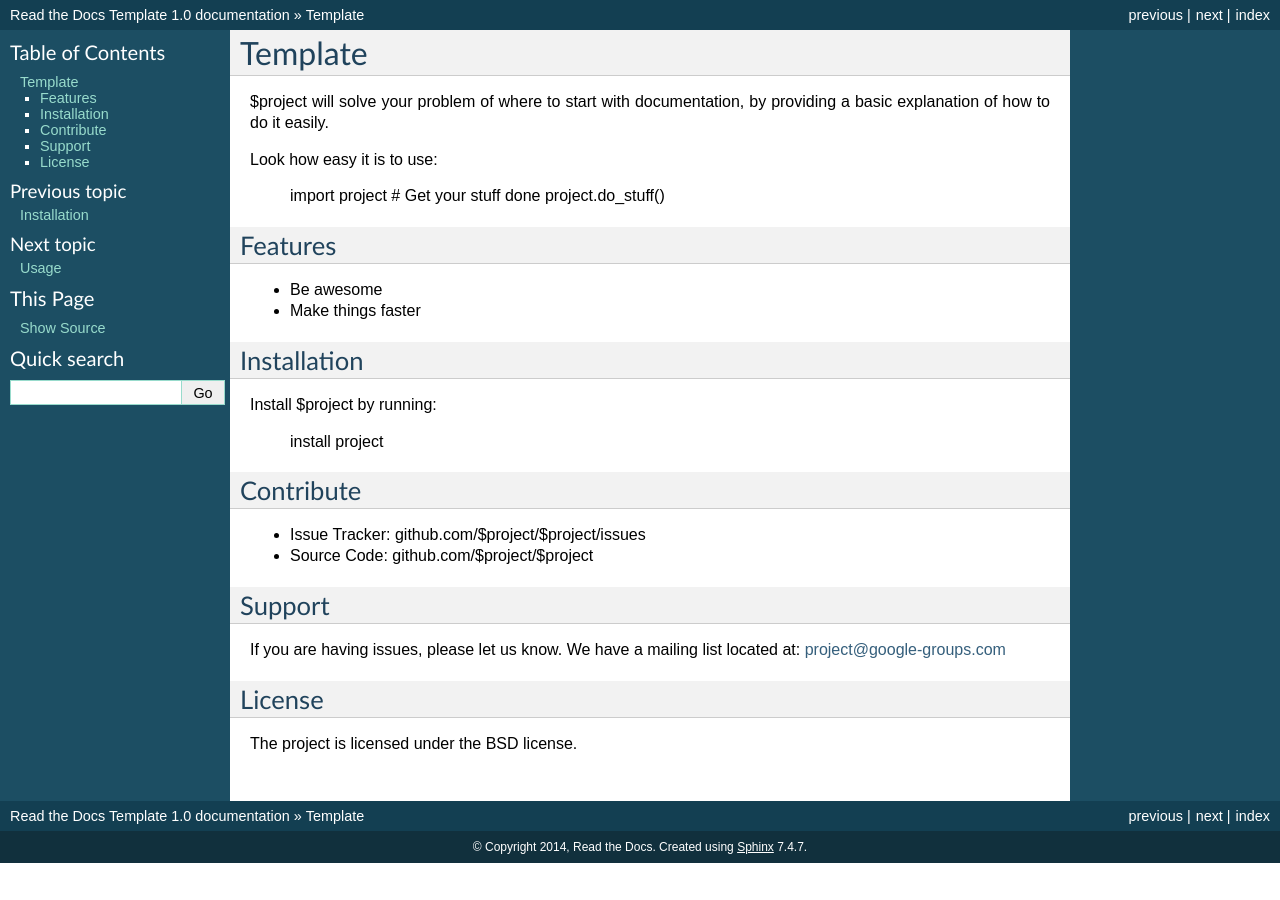
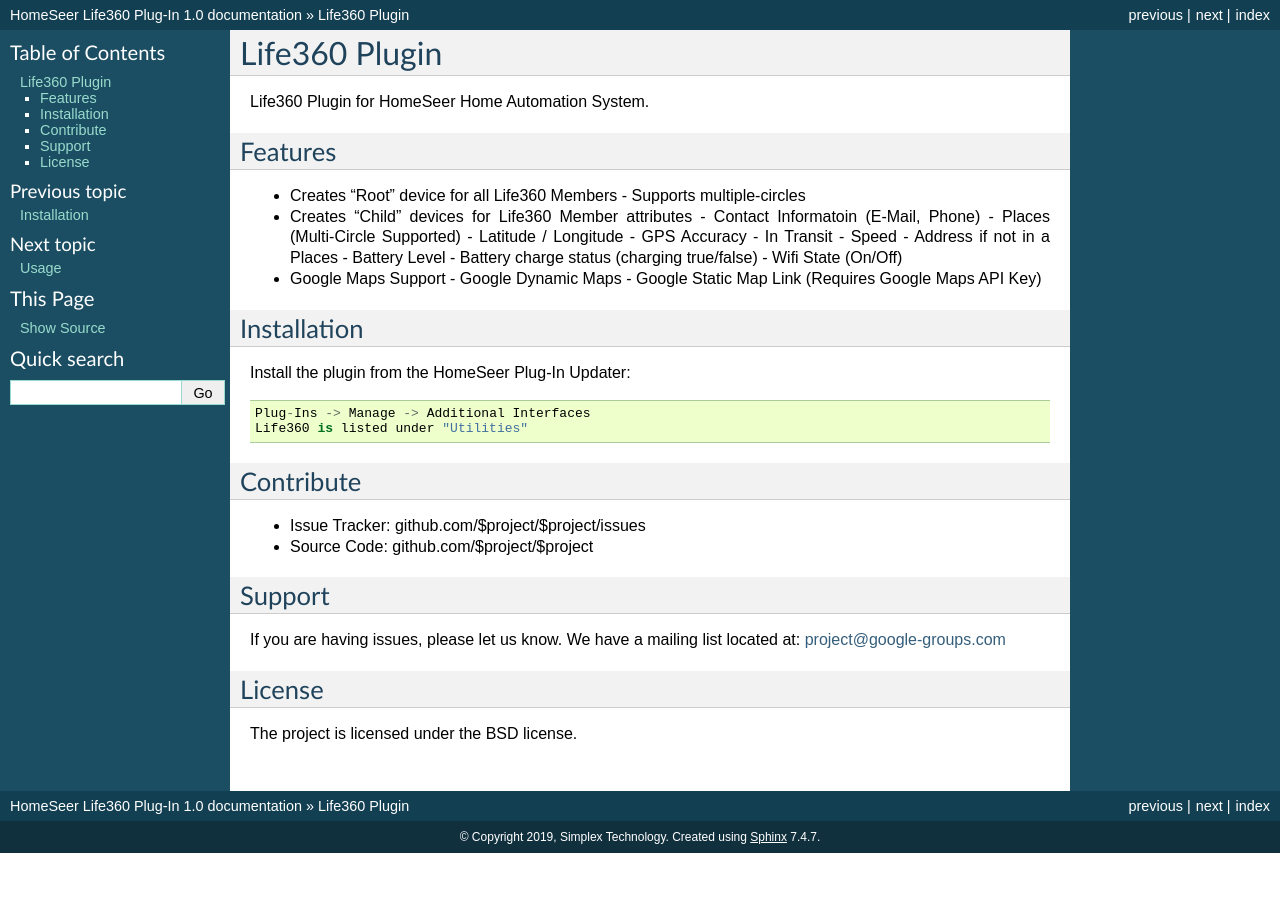
Before and after one commit to simplextech/hspi_life360-docs, a Sphinx documentation site: the page built from docs/readme.rst, in a window 1280 px wide. Built offline with Sphinx 7.4.7, drawn with Linux system fonts in a browser that asks for light colours.

Commit message:
Added real content
- Testing content addition and structure

```diff
--- a/README.rst
+++ b/README.rst
@@ -1,27 +1,36 @@
-Template
+Life360 Plugin
 ========
 
-$project will solve your problem of where to start with documentation,
-by providing a basic explanation of how to do it easily.
-
-Look how easy it is to use:
-
-    import project
-    # Get your stuff done
-    project.do_stuff()
+Life360 Plugin for HomeSeer Home Automation System.
 
 Features
 --------
 
-- Be awesome
-- Make things faster
+- Creates "Root" device for all Life360 Members
+  - Supports multiple-circles
+- Creates "Child" devices for Life360 Member attributes
+  - Contact Informatoin (E-Mail, Phone)
+  - Places (Multi-Circle Supported)
+  - Latitude / Longitude
+  - GPS Accuracy
+  - In Transit
+  - Speed
+  - Address if not in a Places
+  - Battery Level
+  - Battery charge status (charging true/false)
+  - Wifi State (On/Off)
+- Google Maps Support
+  - Google Dynamic Maps
+  - Google Static Map Link (Requires Google Maps API Key)
+
 
 Installation
 ------------
 
-Install $project by running:
+Install the plugin from the HomeSeer Plug-In Updater::
 
-    install project
+    Plug-Ins -> Manage -> Additional Interfaces
+    Life360 is listed under "Utilities"
 
 Contribute
 ----------
--- a/docs/conf.py
+++ b/docs/conf.py
@@ -43,8 +43,8 @@
 master_doc = 'index'
 
 # General information about the project.
-project = u'Read the Docs Template'
-copyright = u'2014, Read the Docs'
+project = u'HomeSeer Life360 Plug-In'
+copyright = u'2019, Simplex Technology'
 
 # The version info for the project you're documenting, acts as replacement for
 # |version| and |release|, also used in various other places throughout the
```
